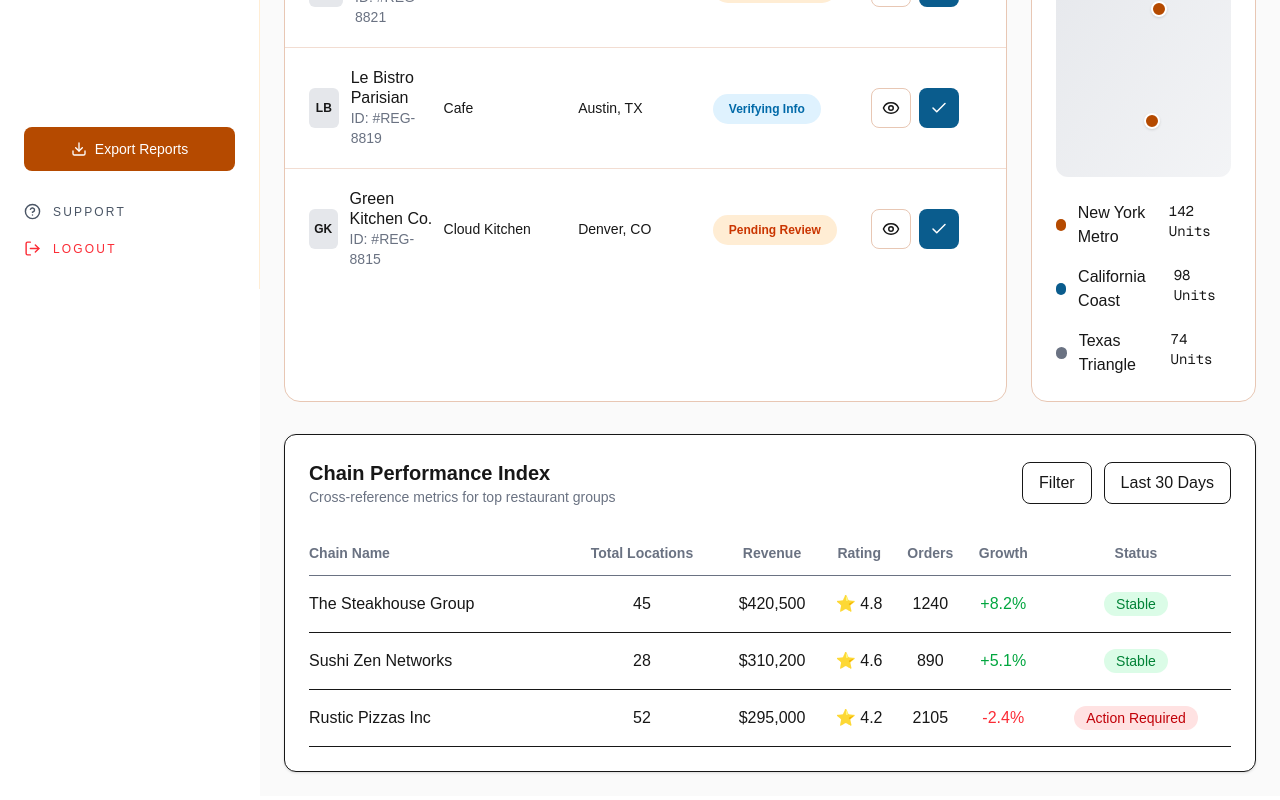
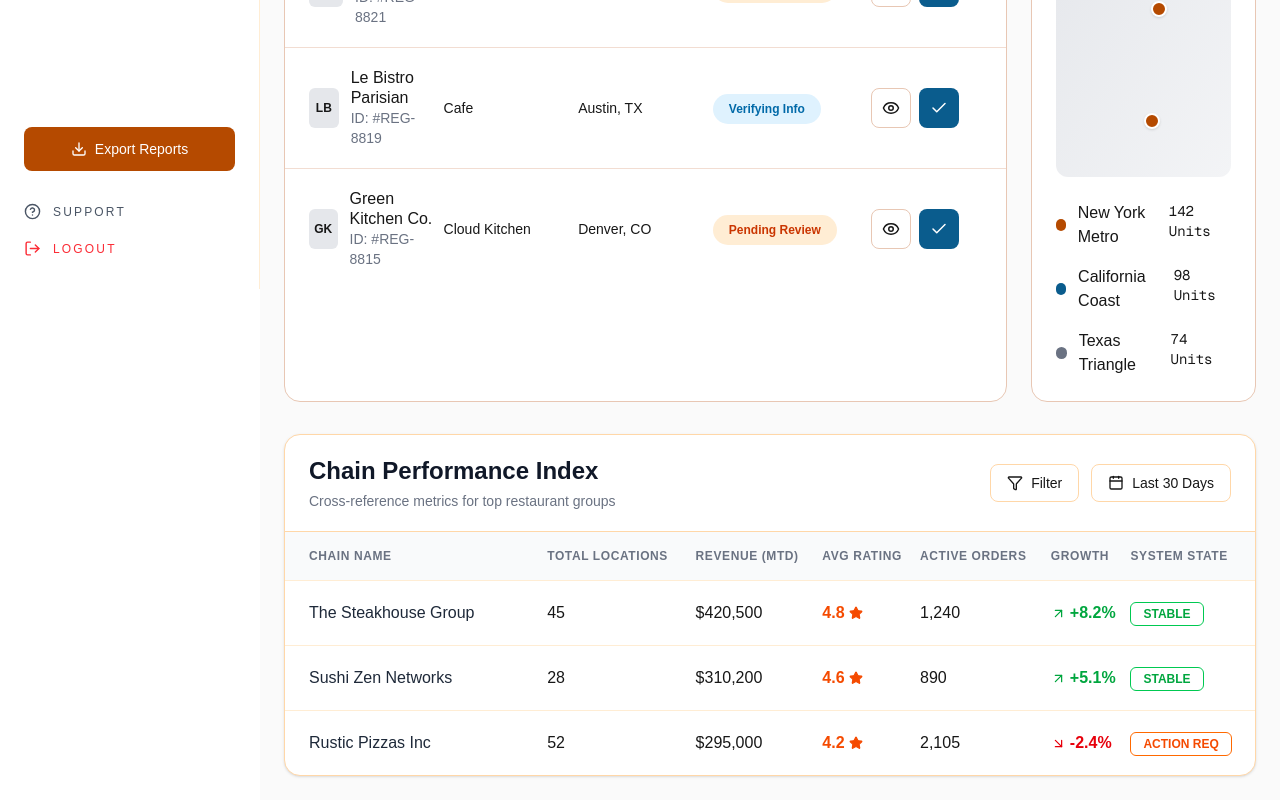
Before and after one commit to Sima-Malla/Digital_Menu, a Next.js app in the folder my-app/: page /superdashboard in a window 1280 px wide. Shown: the part 511-1311 px from the top of the page. Built offline with nearby package versions, Linux system fonts and the light colour scheme.

Commit message:
Modified Dashboard

```diff
--- a/my-app/components/SuperAdmin/PerformanceTable.tsx
+++ b/my-app/components/SuperAdmin/PerformanceTable.tsx
@@ -1,126 +1,137 @@
-const chains = [
+"use client";
+
+import { Filter, Calendar, ArrowUpRight, ArrowDownRight, Star } from "lucide-react";
+
+const performanceData = [
   {
-    id: 1,
-    name: "The Steakhouse Group",
+    chain: "The Steakhouse Group",
     locations: 45,
     revenue: "$420,500",
     rating: 4.8,
-    orders: 1240,
+    orders: "1,240",
     growth: "+8.2%",
-    status: "Stable",
+    positive: true,
+    status: "STABLE",
   },
   {
-    id: 2,
-    name: "Sushi Zen Networks",
+    chain: "Sushi Zen Networks",
     locations: 28,
     revenue: "$310,200",
     rating: 4.6,
-    orders: 890,
+    orders: "890",
     growth: "+5.1%",
-    status: "Stable",
+    positive: true,
+    status: "STABLE",
   },
   {
-    id: 3,
-    name: "Rustic Pizzas Inc",
+    chain: "Rustic Pizzas Inc",
     locations: 52,
     revenue: "$295,000",
     rating: 4.2,
-    orders: 2105,
+    orders: "2,105",
     growth: "-2.4%",
-    status: "Action Required",
+    positive: false,
+    status: "ACTION REQ",
   },
 ];
 
 export default function PerformanceTable() {
   return (
-    <div className="bg-white rounded-xl border shadow-sm p-6 mt-8">
+    <div className="rounded-2xl border border-orange-200 bg-white overflow-hidden shadow-sm">
       {/* Header */}
-      <div className="flex justify-between items-center mb-6">
+      <div className="flex items-center justify-between px-6 py-5 border-b border-orange-200">
         <div>
-          <h2 className="text-xl font-semibold">
+          <h2 className="text-2xl font-bold text-gray-900">
             Chain Performance Index
           </h2>
-
-          <p className="text-sm text-gray-500">
+          <p className="text-sm text-gray-500 mt-1">
             Cross-reference metrics for top restaurant groups
           </p>
         </div>
 
         <div className="flex gap-3">
-          <button className="border rounded-lg px-4 py-2">
+          <button className="flex items-center gap-2 rounded-lg border border-orange-200 px-4 py-2 text-sm hover:bg-orange-50 transition">
+            <Filter size={16} />
             Filter
           </button>
 
-          <button className="border rounded-lg px-4 py-2">
+          <button className="flex items-center gap-2 rounded-lg border border-orange-200 px-4 py-2 text-sm hover:bg-orange-50 transition">
+            <Calendar size={16} />
             Last 30 Days
           </button>
         </div>
       </div>
 
+      {/* Table */}
+      <div className="overflow-x-auto">
         <table className="w-full">
-        <thead>
-          <tr className="border-b text-gray-500 text-sm">
-            <th className="text-left py-3">Chain Name</th>
-            <th>Total Locations</th>
-            <th>Revenue</th>
-            <th>Rating</th>
-            <th>Orders</th>
-            <th>Growth</th>
-            <th>Status</th>
+          <thead className="bg-gray-50 text-xs uppercase tracking-wider text-gray-500">
+            <tr>
+              <th className="px-6 py-4 text-left">Chain Name</th>
+              <th className="py-4 text-left">Total Locations</th>
+              <th className="py-4 text-left">Revenue (MTD)</th>
+              <th className="py-4 text-left">Avg Rating</th>
+              <th className="py-4 text-left">Active Orders</th>
+              <th className="py-4 text-left">Growth</th>
+              <th className="py-4 text-left">System State</th>
             </tr>
           </thead>
 
           <tbody>
-          {chains.map((item) => (
+            {performanceData.map((item, index) => (
               <tr
-              key={item.id}
-              className="border-b hover:bg-gray-50"
+                key={index}
+                className="border-t border-orange-100 hover:bg-orange-50 transition"
               >
-              <td className="py-4 font-medium">
-                {item.name}
+                <td className="px-6 py-5 font-medium text-gray-800">
+                  {item.chain}
                 </td>
 
-              <td className="text-center">
-                {item.locations}
+                <td>{item.locations}</td>
+
+                <td>{item.revenue}</td>
+
+                <td>
+                  <div className="flex items-center gap-1 font-semibold text-orange-600">
+                    {item.rating}
+                    <Star size={14} fill="currentColor" />
+                  </div>
                 </td>
 
-              <td className="text-center">
-                {item.revenue}
+                <td>{item.orders}</td>
+
+                <td>
+                  <div
+                    className={`flex items-center gap-1 font-semibold ${
+                      item.positive ? "text-green-600" : "text-red-600"
+                    }`}
+                  >
+                    {item.positive ? (
+                      <ArrowUpRight size={15} />
+                    ) : (
+                      <ArrowDownRight size={15} />
+                    )}
+
+                    {item.growth}
+                  </div>
                 </td>
 
-              <td className="text-center">
-                ⭐ {item.rating}
-              </td>
-
-              <td className="text-center">
-                {item.orders}
-              </td>
-
-              <td
-                className={`text-center font-medium ${
-                  item.growth.startsWith("+")
-                    ? "text-green-600"
-                    : "text-red-500"
-                }`}
-              >
-                {item.growth}
-              </td>
-
-              <td className="text-center">
-                <span
-                  className={`px-3 py-1 rounded-full text-sm ${
-                    item.status === "Stable"
-                      ? "bg-green-100 text-green-700"
-                      : "bg-red-100 text-red-700"
-                  }`}
-                >
-                  {item.status}
+                <td>
+                  {item.status === "STABLE" ? (
+                    <span className="rounded-md border border-green-500 px-3 py-1 text-xs font-semibold text-green-600">
+                      STABLE
                     </span>
+                  ) : (
+                    <span className="rounded-md border border-orange-500 px-3 py-1 text-xs font-semibold text-orange-600">
+                      ACTION REQ
+                    </span>
+                  )}
                 </td>
               </tr>
             ))}
           </tbody>
         </table>
       </div>
+    </div>
   );
 }
```
Lines whose indentation alone changed are shown as unchanged.
